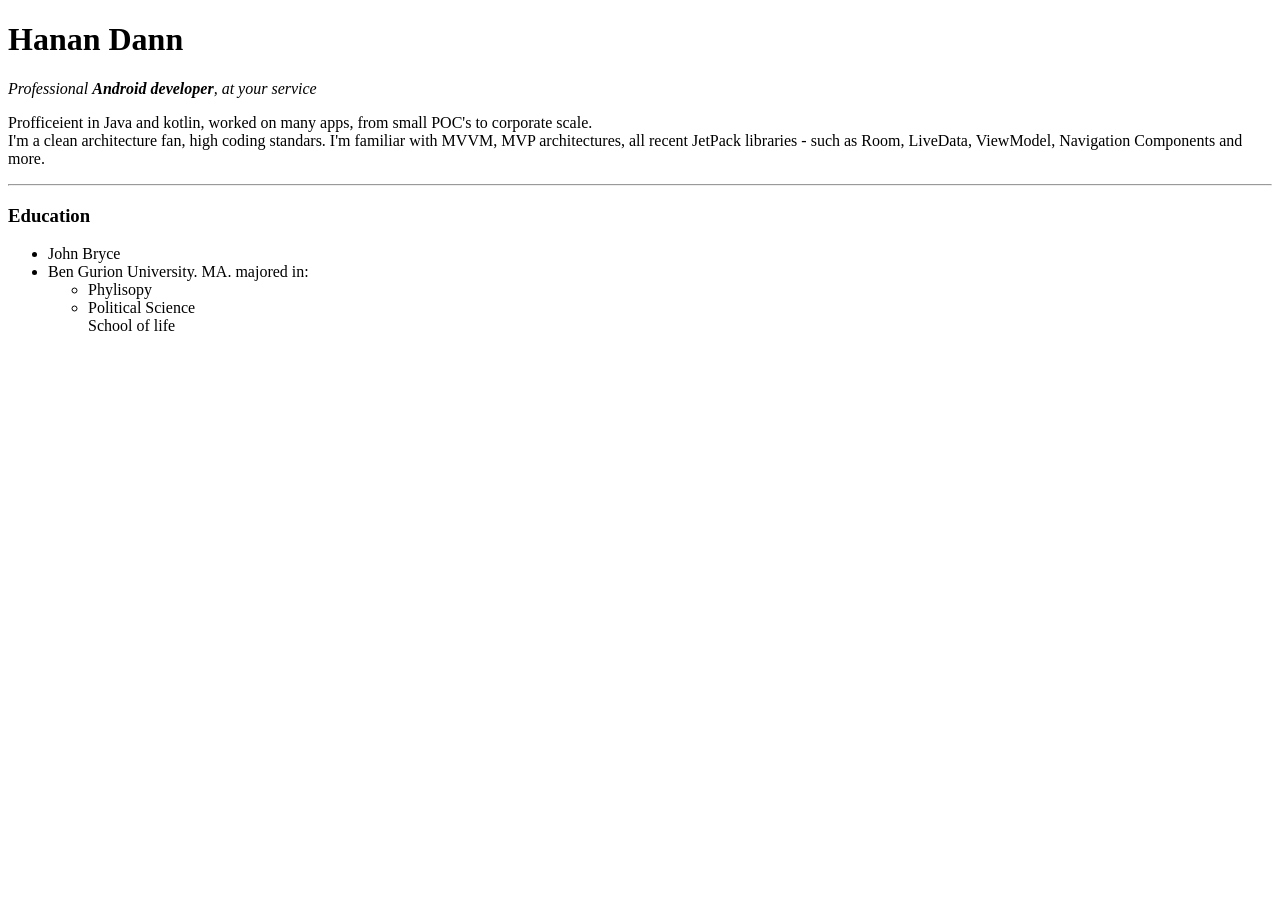
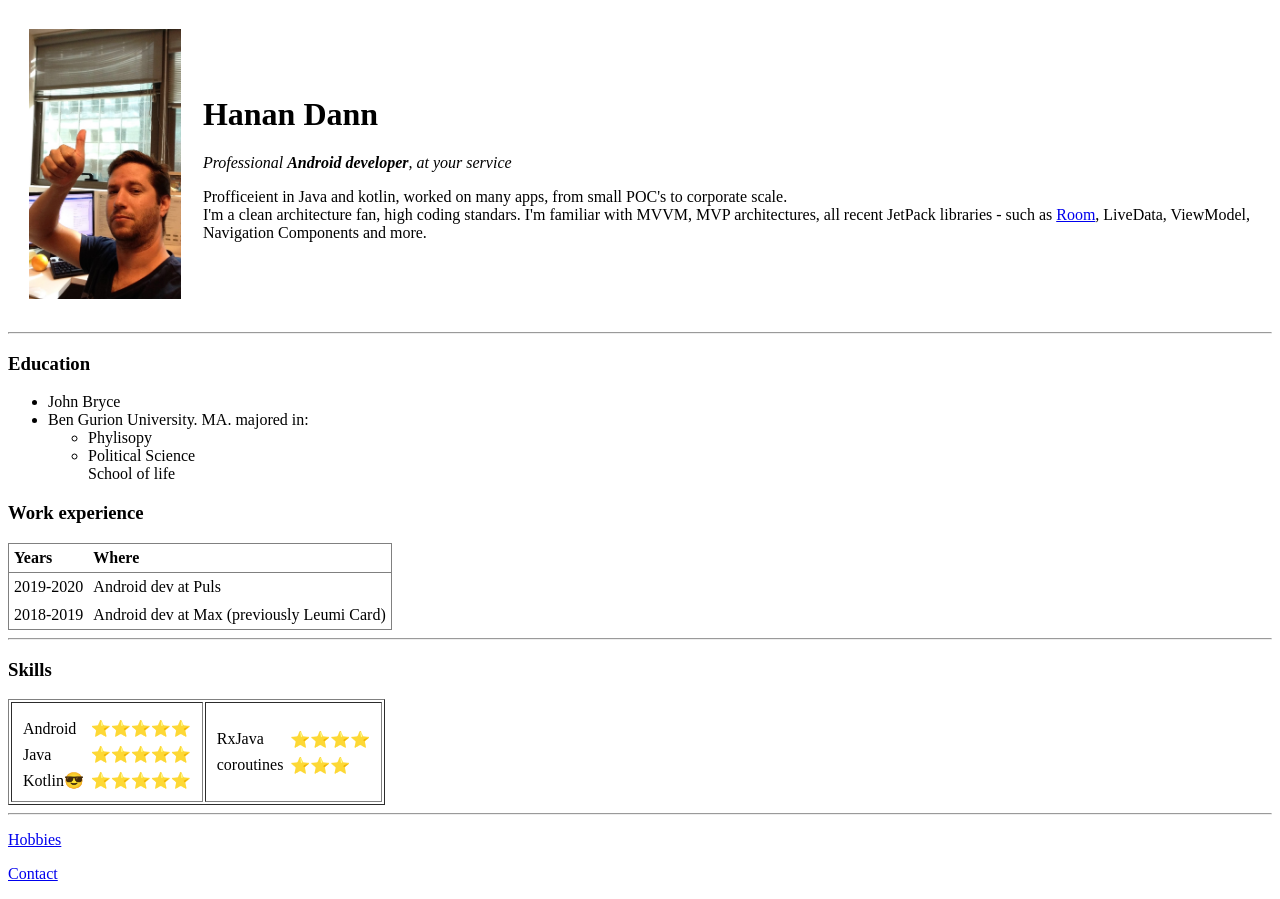
Before and after one commit to mardann/hananCV, a plain HTML site: page index.html in a window 1280 px wide. Before the commit the page ends 800 px from the top, so only its background shows below. Drawn offline with Linux system fonts and the light colour scheme.

Commit message:
with 3 pages, bell and whistles

```diff
--- a/index.html
+++ b/index.html
@@ -9,10 +9,20 @@
 </head>
 
 <body>
-  <h1>Hanan Dann</h1>
-  <p><em>Professional <strong>Android developer</strong>, at your service</em></p>
-  <p>Profficeient in Java and kotlin, worked on many apps, from small POC's to corporate scale. <br>I'm a clean architecture fan, high coding standars. I'm familiar with MVVM, MVP architectures, all recent JetPack libraries - such as Room, LiveData,
-    ViewModel, Navigation Components and more.</p>
+  <table cellspacing="20px">
+    <tr>
+      <td><img src="BAAB20C5-A83C-40CC-9FC2-453DB42D3D08_1_105_c.jpeg" alt="Hanan Dann profile pic" height="270"></td>
+      <td>
+        <h1>Hanan Dann</h1>
+        <p><em>Professional <strong>Android developer</strong>, at your service</em></p>
+        <p>Profficeient in Java and kotlin, worked on many apps, from small POC's to corporate scale. <br>I'm a clean architecture fan, high coding standars. I'm familiar with MVVM, MVP architectures, all recent JetPack libraries - such as <a
+            href="https://developer.android.com/topic/libraries/architecture/room">Room</a>, LiveData,
+          ViewModel, Navigation Components and more.</p>
+      </td>
+    </tr>
+  </table>
+
+
   <hr>
   <h3>Education</h3>
   <ul>
@@ -24,6 +34,68 @@
     </ul>
     <ul>School of life</ul>
   </ul>
+<!just a note>
+  <h3>Work experience</h3>
+  <table border="1px" cellspacing="5px" rules="groups" cellpadding="5px">
+    <thead align="left">
+      <tr>
+        <th>Years</th>
+        <th>Where</th>
+      </tr>
+    </thead>
+    <tbody>
+      <tr>
+        <td>2019-2020</td>
+        <td>Android dev at Puls</td>
+      </tr>
+      <tr>
+        <td>2018-2019</td>
+        <td>Android dev at Max (previously Leumi Card)</td>
+        </td>
+      </tr>
+    </tbody>
+  </table>
+  <hr>
+  <h3>Skills</h3>
+  <table border="1px"  rules="columns" cellpadding="5px">
+    <tr>
+      <td>
+        <table cellspacing="5px">
+          <tr>
+            <tr>
+              <td>Android</td>
+              <td>⭐️⭐️⭐️⭐️⭐️</td>
+            </tr>
+            <td>Java</td>
+            <td>⭐️⭐️⭐️⭐️⭐️</td>
+          </tr>
+          <tr>
+            <td>Kotlin😎</td>
+            <td>⭐️⭐️⭐️⭐️⭐️</td>
+          </tr>
+        </table>
+
+      </td>
+      <td>
+        <table cellspacing="5px" >
+
+          <tr>
+            <td>RxJava</td>
+            <td>⭐️⭐️⭐️⭐️</td>
+          </tr>
+          <tr>
+            <td>coroutines</td>
+            <td>⭐️⭐️⭐️</td>
+          </tr>
+        </table>
+      </td>
+    </tr>
+  </table>
+  <hr>
+
+  <p><a href="hobbies.html">Hobbies</a></p>
+
+  <p><a href="contact.html">Contact</a></p>
 
 </body>
 
```
Also changed, not shown: contact.html (added, +40 -0 lines), hobbies.html (added, +18 -0 lines), BAAB20C5-A83C-40CC-9FC2-453DB42D3D08_1_105_c.jpeg (added).
